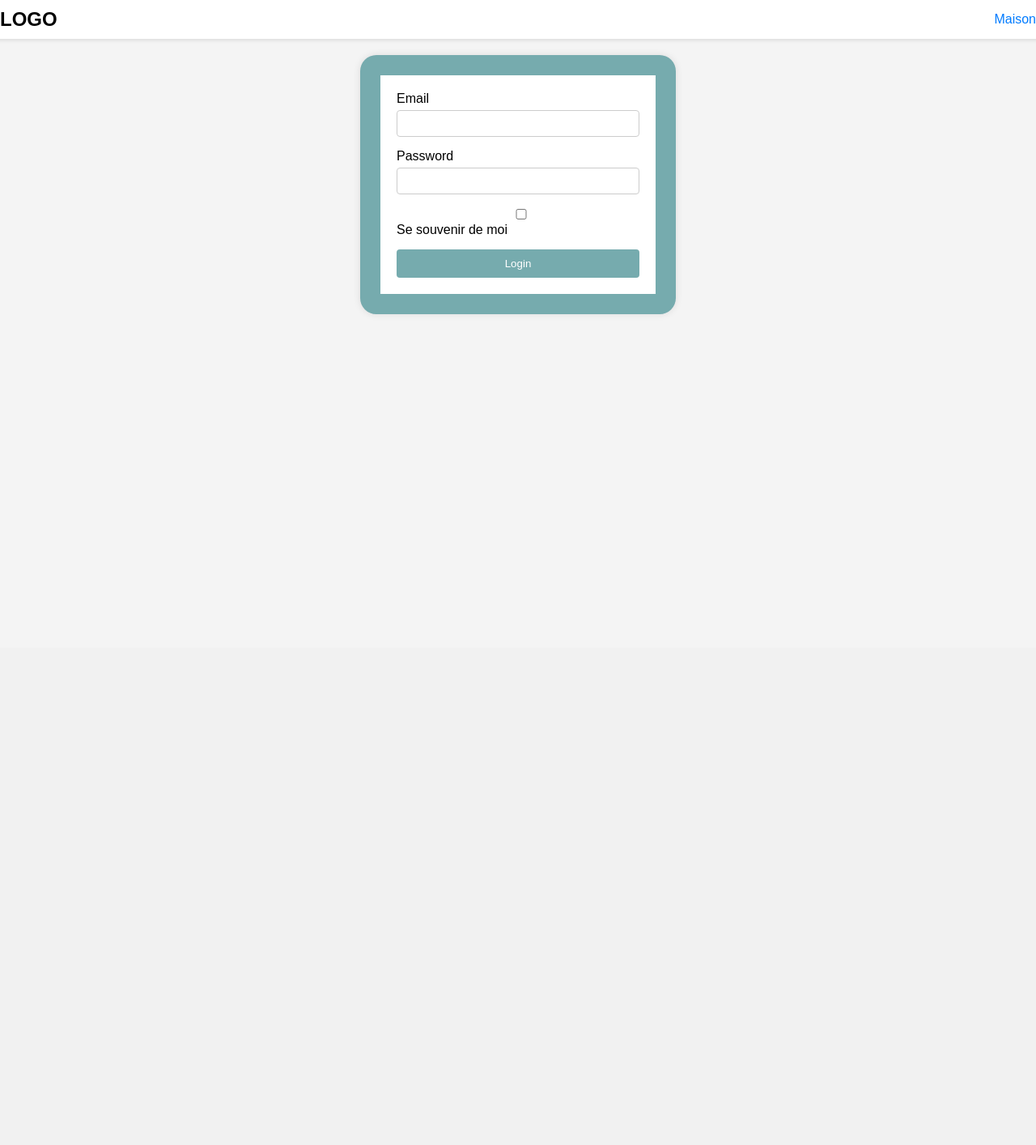
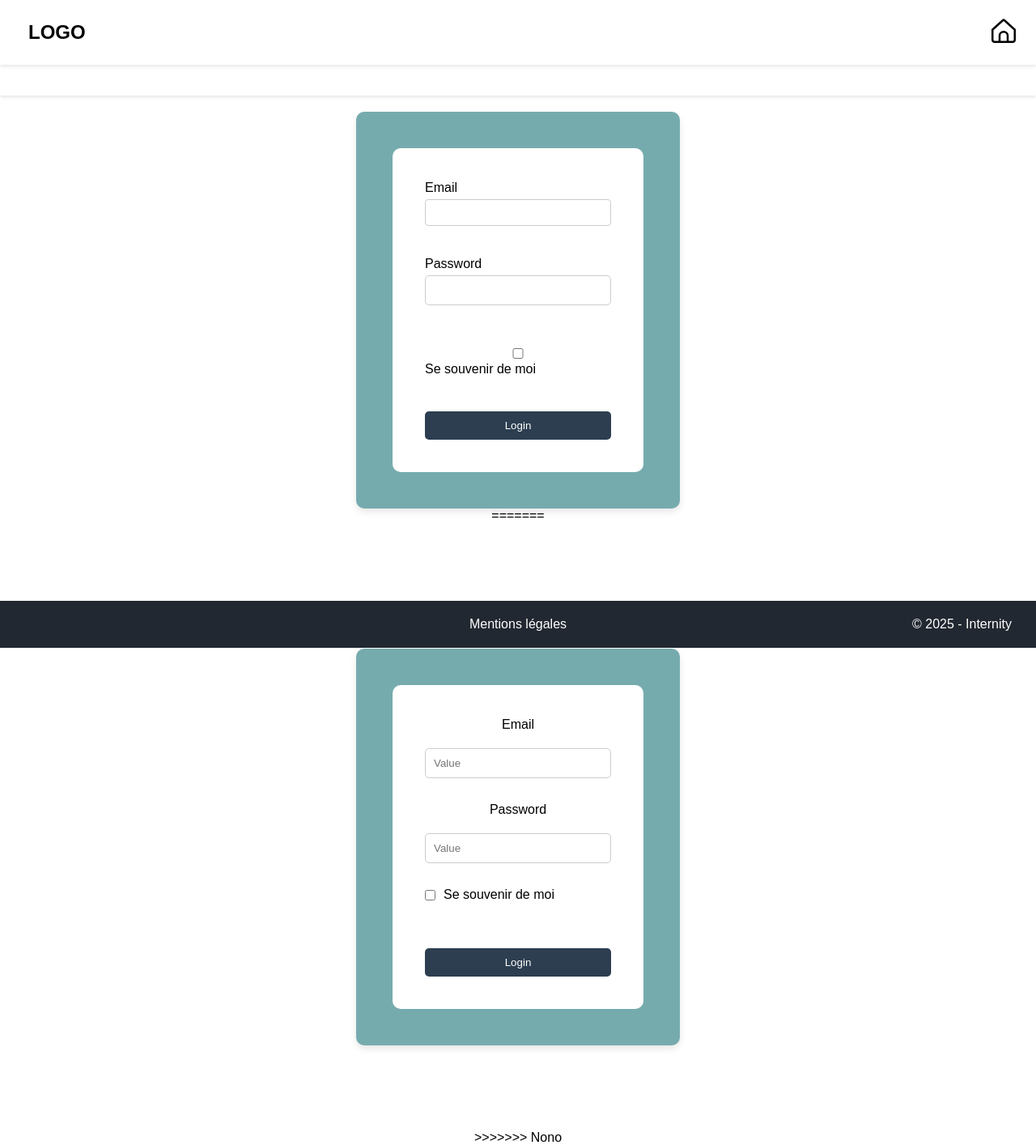
Before and after one commit to mxriine/Internity, a PHP site: page /vues/Login.php in a window 1280 px wide. Shown: the whole page at 81% size. Before the commit the page ends 388 px from the top, so only its background shows below. Run offline with PHP 8.4, Linux system fonts and the light colour scheme.

```diff
--- a/assets/styles.css
+++ b/assets/styles.css
@@ -122,8 +122,11 @@ footer p {
 
 /* Icons */
 .home {
-    height: 100%;
-    width: 26.5vw;
+    width: 100%;
+    height: 10vh;
+    padding: 10px;
+    top: 0;
+    left: 0;
     display: flex;
     align-items: center;
     justify-content: end;
@@ -169,6 +172,7 @@ footer p {
     color: var(--CWhite);
 }
 
+<<<<<<< HEAD
 /*spécifiques à la page de Login.php */
 .login-page .navbar {
     width: 100%;
@@ -234,3 +238,5 @@ footer p {
 .login-page .login-btn:hover {
     background-color: #333;
 }
+=======
+>>>>>>> Nono
--- /dev/null
+++ b/assets/stylesLogin.css
@@ -0,0 +1,112 @@
+/* Reset CSS */
+* {
+    margin: 0;
+    padding: 0;
+    box-sizing: border-box;
+}
+
+/* Navbar */
+.navbar {
+    display: flex;
+    justify-content: space-between;
+    align-items: center;
+    background-color: #fff;
+    padding: 15px;
+    box-shadow: 0 2px 4px rgba(0, 0, 0, 0.1);
+    position: fixed;
+    top: 0;
+    left: 0;
+    width: 100%;
+}
+
+.logo {
+    font-size: 24px;
+    font-weight: bold;
+    margin-left: 20px;
+}
+
+.home img {
+    height: 30px;
+    width: auto;
+}
+
+/* Main */
+main {
+    display: flex;
+    justify-content: center; /* Centre horizontalement */
+    align-items: center; /* Centre verticalement */
+    min-height: calc(100vh - 80px); /* Hauteur minimale moins la navbar */
+    margin-top: 30px;
+}
+
+/* Login Container */
+.login-container {
+    background-color: #76ABAE;
+    border-radius: 10px;
+    padding: 20px;
+    width: 400px; /* Largeur fixe */
+    height: auto; /* Hauteur automatique */
+    display: flex;
+    justify-content: center;
+    align-items: center;
+    box-shadow: 0 4px 8px rgba(0, 0, 0, 0.1);
+}
+
+/* Formulaire */
+form {
+    background-color: #fff;
+    border-radius: 10px;
+    padding: 40px;
+    width: 100%; /* Remplit le conteneur parent */
+    height: 400px; /* Hauteur fixe */
+    display: flex;
+    flex-direction: column;
+    justify-content: space-between;
+}
+
+/* Contenu du formulaire */
+.form-content {
+    display: flex;
+    flex-direction: column;
+    gap: 15px;
+}
+
+label {
+    display: block;
+    margin-bottom: 5px;
+}
+
+input[type="text"],
+input[type="password"] {
+    width: 100%;
+    padding: 10px;
+    margin-bottom: 15px;
+    border: 1px solid #ccc;
+    border-radius: 5px;
+}
+
+.checkbox-container {
+    display: flex;
+    align-items: center;
+    margin-bottom: 15px;
+}
+
+.checkbox-container p {
+    margin-left: 10px;
+}
+
+/* Bouton Submit */
+button[type="submit"] {
+    align-self: flex-end; /* Alignement à droite */
+    width: 100%;
+    padding: 10px;
+    background-color: #2c3e50;
+    color: #fff;
+    border: none;
+    border-radius: 5px;
+    cursor: pointer;
+}
+
+footer {
+    position: fixed;
+}
--- a/index.php
+++ b/index.php
@@ -38,7 +38,11 @@
     </main>
 
     <footer>
+<<<<<<< HEAD
         <a class="legal" href="/vues/MentionsLegales.php">Mentions légales</a>
+=======
+        <a class="legal" href="/vues/MentionsLegales.php">Mention légales</a>
+>>>>>>> Nono
         <p>© 2025 - Internity</p>
     </footer>
 </body>
--- a/vues/Login.php
+++ b/vues/Login.php
@@ -3,6 +3,7 @@
 <head>
     <meta charset="UTF-8">
     <meta name="viewport" content="width=device-width, initial-scale=1.0">
+<<<<<<< HEAD
     <title>Login</title>
     <link rel="stylesheet" href="/assets/styles2.css">
 </head>
@@ -34,5 +35,47 @@
             <button type="submit">Login</button>
         </form>
     </div>
+=======
+    <title>Login Page</title>
+    <link rel="stylesheet" href="/assets/styles.css">
+    <link rel="stylesheet" href="/assets/stylesLogin.css">
+</head>
+<body>
+    <header class="navbar">
+        <div class="logo">LOGO</div>
+        <div class="home">
+            <a href="#"><img src="/assets/icons/home.svg" alt="Home Icon"></a>
+        </div>
+    </header>
+    <main>
+        <div class="login-container">
+            <form>
+                <!-- Conteneur pour les champs et le texte -->
+                <div class="form-content">
+                    <label for="email">Email</label>
+                    <input type="text" id="email" placeholder="Value">
+
+                    <label for="password">Password</label>
+                    <input type="password" id="password" placeholder="Value">
+
+                    <div class="checkbox-container">
+                        <input type="checkbox" id="remember-me">
+                        <p>Se souvenir de moi</p>
+                    </div>
+                </div>
+
+                <!-- Espace vide pour pousser le bouton vers le bas -->
+                <div class="spacer"></div>
+
+                <!-- Bouton Login -->
+                <button type="submit">Login</button>
+            </form>
+        </div>
+    </main>
+    <footer>
+        <a class="legal" href="/vues/MentionsLegales.php">Mentions légales</a>
+        <p>© 2025 - Internity</p>
+    </footer>
+>>>>>>> Nono
 </body>
 </html>
```
